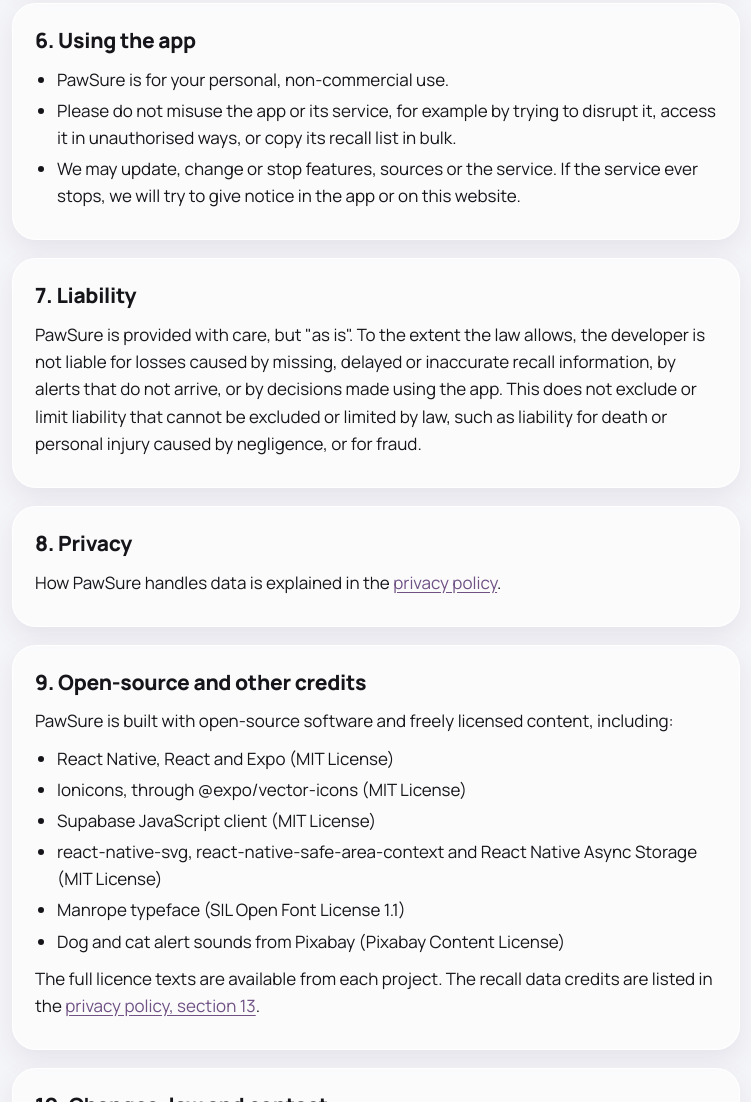
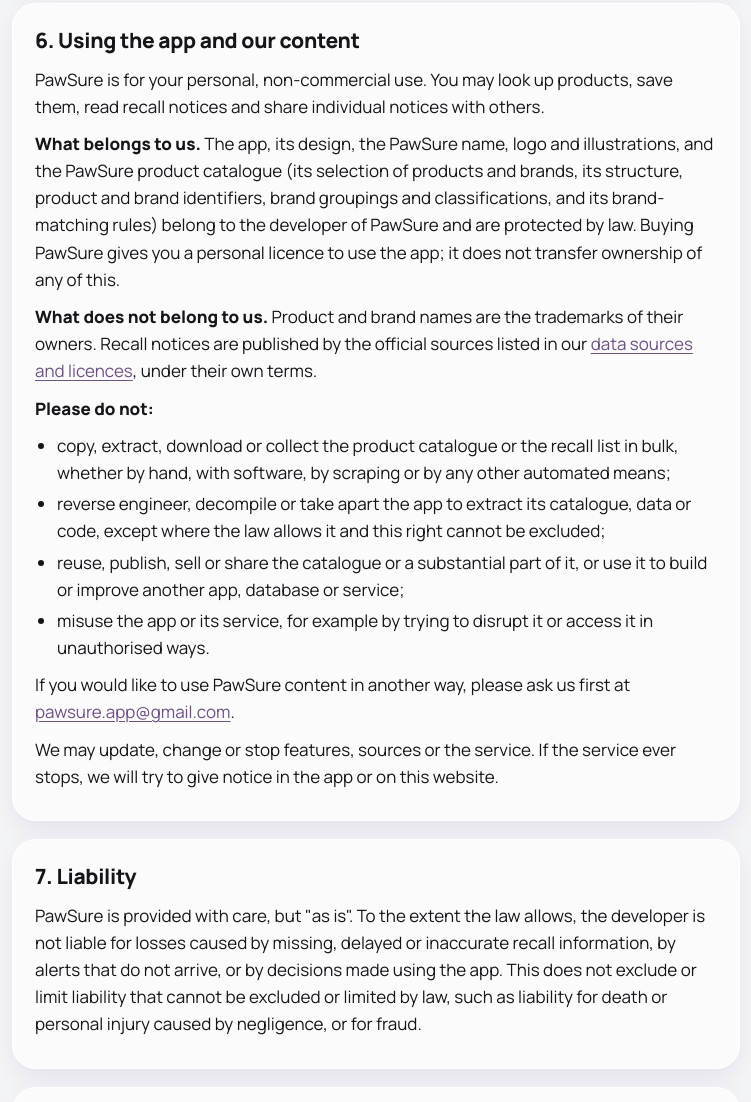
Before and after one commit to PawSure-creator/PawSure-creator.github.io, a plain HTML site: page terms.html in a window 1280 px wide. Shown: the part 1440-2542 px from the top of the page, without its empty margins (264-1015 px from the left). Drawn offline with Linux system fonts and the light colour scheme.

Commit message:
Terms of Use: section 6 covers ownership of the PawSure catalogue and prohibits bulk extraction and reuse (effective 21 November 2026)

```diff
--- a/terms.html
+++ b/terms.html
@@ -18,7 +18,7 @@
 
   <h1 class="page">Terms of use</h1>
   <p class="meta">
-    Effective date: 16 November 2026<br>
+    Effective date: 21 November 2026<br>
     App: PawSure for Android (com.pawsure.app)<br>
     Developer: Nenad Dimitrijevikj, North Macedonia (developer name on Google Play: PawSure)<br>
     Contact: <a href="mailto:pawsure.app@gmail.com">pawsure.app@gmail.com</a>
@@ -55,12 +55,19 @@
   </section>
 
   <section class="card">
-    <h2>6. Using the app</h2>
+    <h2>6. Using the app and our content</h2>
+    <p>PawSure is for your personal, non-commercial use. You may look up products, save them, read recall notices and share individual notices with others.</p>
+    <p><strong>What belongs to us.</strong> The app, its design, the PawSure name, logo and illustrations, and the PawSure product catalogue (its selection of products and brands, its structure, product and brand identifiers, brand groupings and classifications, and its brand-matching rules) belong to the developer of PawSure and are protected by law. Buying PawSure gives you a personal licence to use the app; it does not transfer ownership of any of this.</p>
+    <p><strong>What does not belong to us.</strong> Product and brand names are the trademarks of their owners. Recall notices are published by the official sources listed in our <a href="privacy.html#sources">data sources and licences</a>, under their own terms.</p>
+    <p><strong>Please do not:</strong></p>
     <ul>
-      <li>PawSure is for your personal, non-commercial use.</li>
-      <li>Please do not misuse the app or its service, for example by trying to disrupt it, access it in unauthorised ways, or copy its recall list in bulk.</li>
-      <li>We may update, change or stop features, sources or the service. If the service ever stops, we will try to give notice in the app or on this website.</li>
+      <li>copy, extract, download or collect the product catalogue or the recall list in bulk, whether by hand, with software, by scraping or by any other automated means;</li>
+      <li>reverse engineer, decompile or take apart the app to extract its catalogue, data or code, except where the law allows it and this right cannot be excluded;</li>
+      <li>reuse, publish, sell or share the catalogue or a substantial part of it, or use it to build or improve another app, database or service;</li>
+      <li>misuse the app or its service, for example by trying to disrupt it or access it in unauthorised ways.</li>
     </ul>
+    <p>If you would like to use PawSure content in another way, please ask us first at <a href="mailto:pawsure.app@gmail.com">pawsure.app@gmail.com</a>.</p>
+    <p>We may update, change or stop features, sources or the service. If the service ever stops, we will try to give notice in the app or on this website.</p>
   </section>
 
   <section class="card">
```
